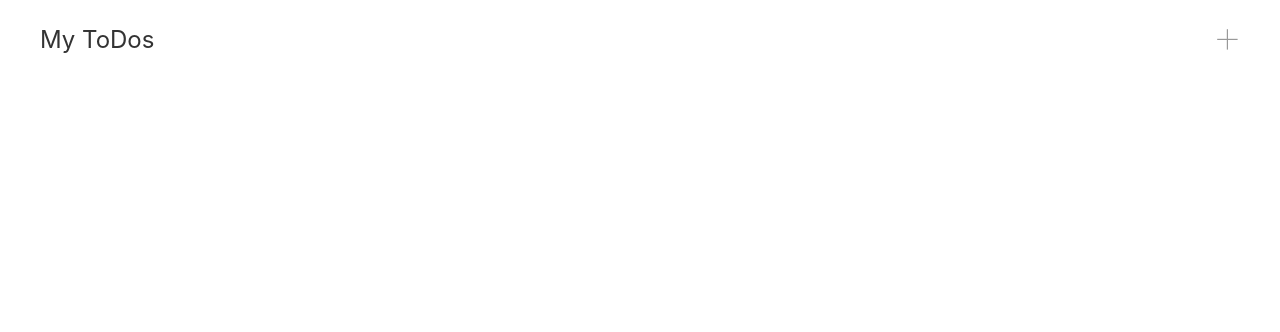
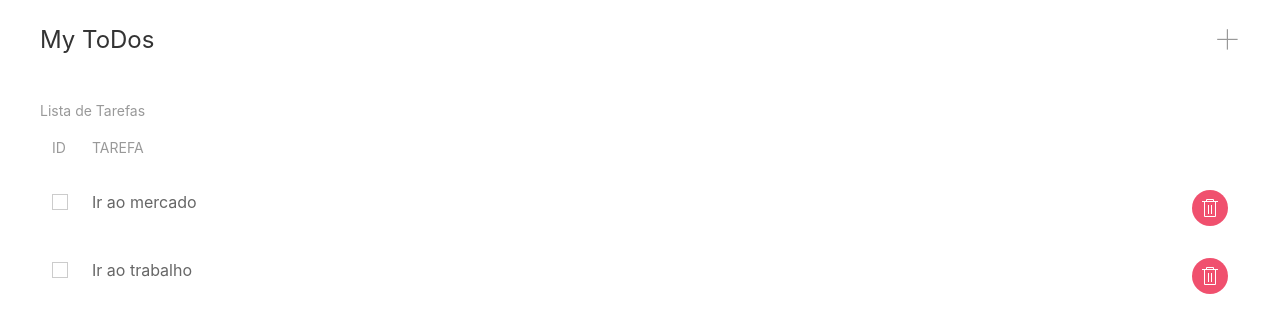
Before and after one commit to RichardZozimo/react-typescript, a React (Create React App) app: page / in a window 1280 px wide. Shown: the top 332 px of the page. Built offline with nearby package versions, Linux system fonts and the light colour scheme.

Commit message:
Colocando estrutura de tarefas

```diff
--- a/src/components/App.tsx
+++ b/src/components/App.tsx
@@ -1,10 +1,12 @@
 import React from 'react';
 import Navbar from './Navbar';
+import ToDoList from './ToDoList';
 
 const App = () => {
     return(
         <div className="uk-container">
             <Navbar></Navbar>
+            <ToDoList></ToDoList>
         </div>
     );
 }
--- /dev/null
+++ b/src/components/ToDoList.tsx
@@ -0,0 +1,32 @@
+import React from 'react';
+import { ToDo } from '../models/ToDo';
+import ToDoListItem from './ToDoListItem';
+
+const ToDoList = () => {
+    const todos: ToDo[] = [
+        { id: 1, title: 'Ir ao mercado', done: false },
+        { id: 2, title: 'Ir ao trabalho', done: true }
+    ];
+
+    return(
+        <table className="uk-table">
+            <caption>Lista de Tarefas</caption>
+            <thead>
+                <tr>
+                    <th>Id</th>
+                    <th>Tarefa</th>
+                    <th></th>
+                </tr>
+            </thead>
+            <tbody>
+                {
+                    todos?.map(
+                        todo => (<ToDoListItem key={todo.id} todo={todo}></ToDoListItem>)
+                    )
+                }
+            </tbody>
+        </table>
+    )
+}
+
+export default ToDoList;
--- /dev/null
+++ b/src/components/ToDoListItem.tsx
@@ -0,0 +1,25 @@
+import React from 'react';
+import { ToDo } from '../models/ToDo';
+
+interface ToDoListItemProps {
+    todo: ToDo;
+}
+
+const ToDoListItem = ( props: ToDoListItemProps ) => {
+
+    return(
+        <tr className="uk-animation-slide-bottom-medium">
+            <td className="uk-width-auto">
+                <label>
+                    <input className="uk-checkbox" type="checkbox"/>
+                </label>
+            </td>
+            <td className="uk-width-expand">{props.todo.title}</td>
+            <td className="uk-width-auto">
+                <button className="uk-icon-button uk-button-danger" uk-icon="trash"></button>
+            </td>
+        </tr>
+    );
+}
+
+export default ToDoListItem
--- /dev/null
+++ b/src/models/ToDo.tsx
@@ -0,0 +1,5 @@
+export class ToDo {
+    constructor(public id: number, public title: string, public done: boolean) {
+
+    }
+}
```
